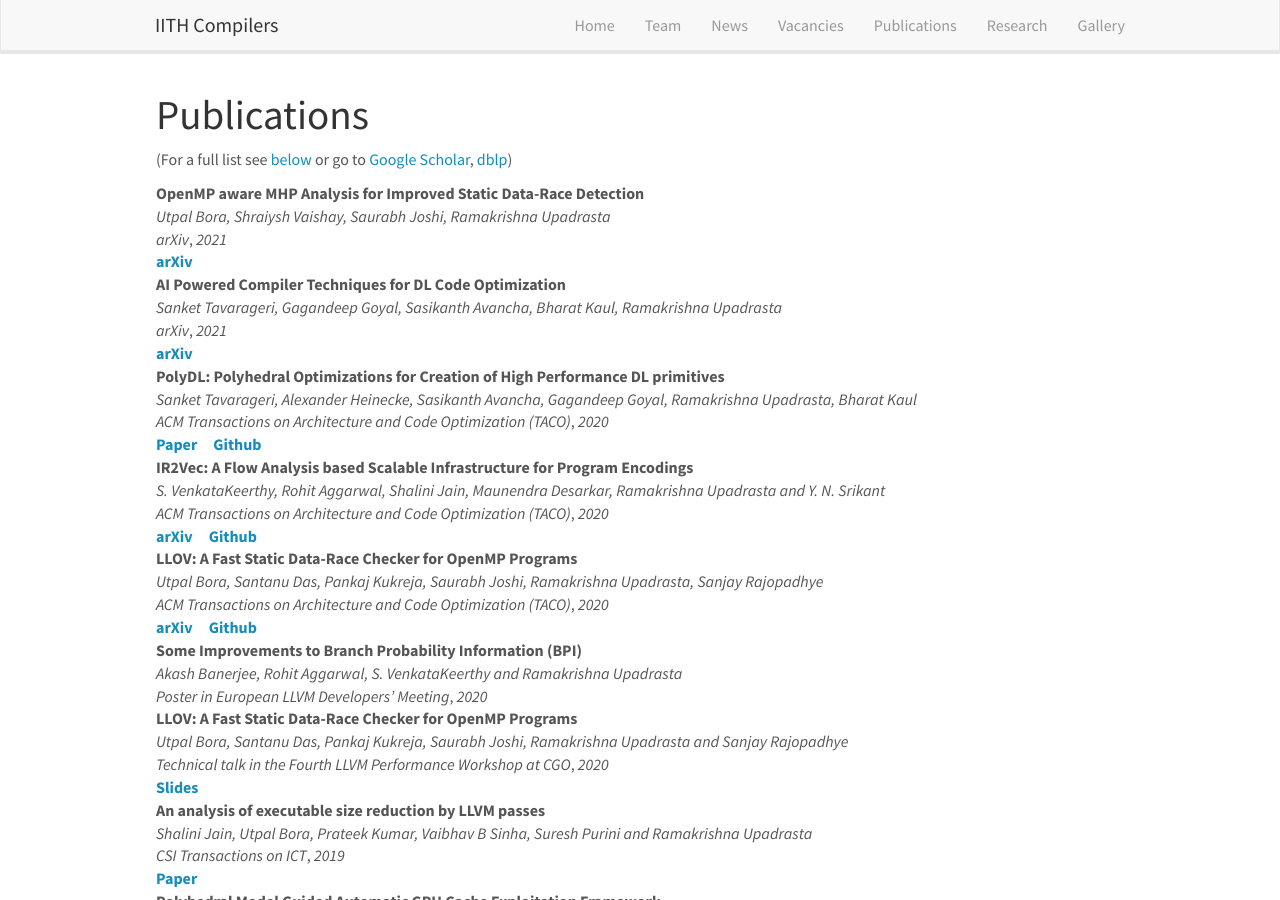
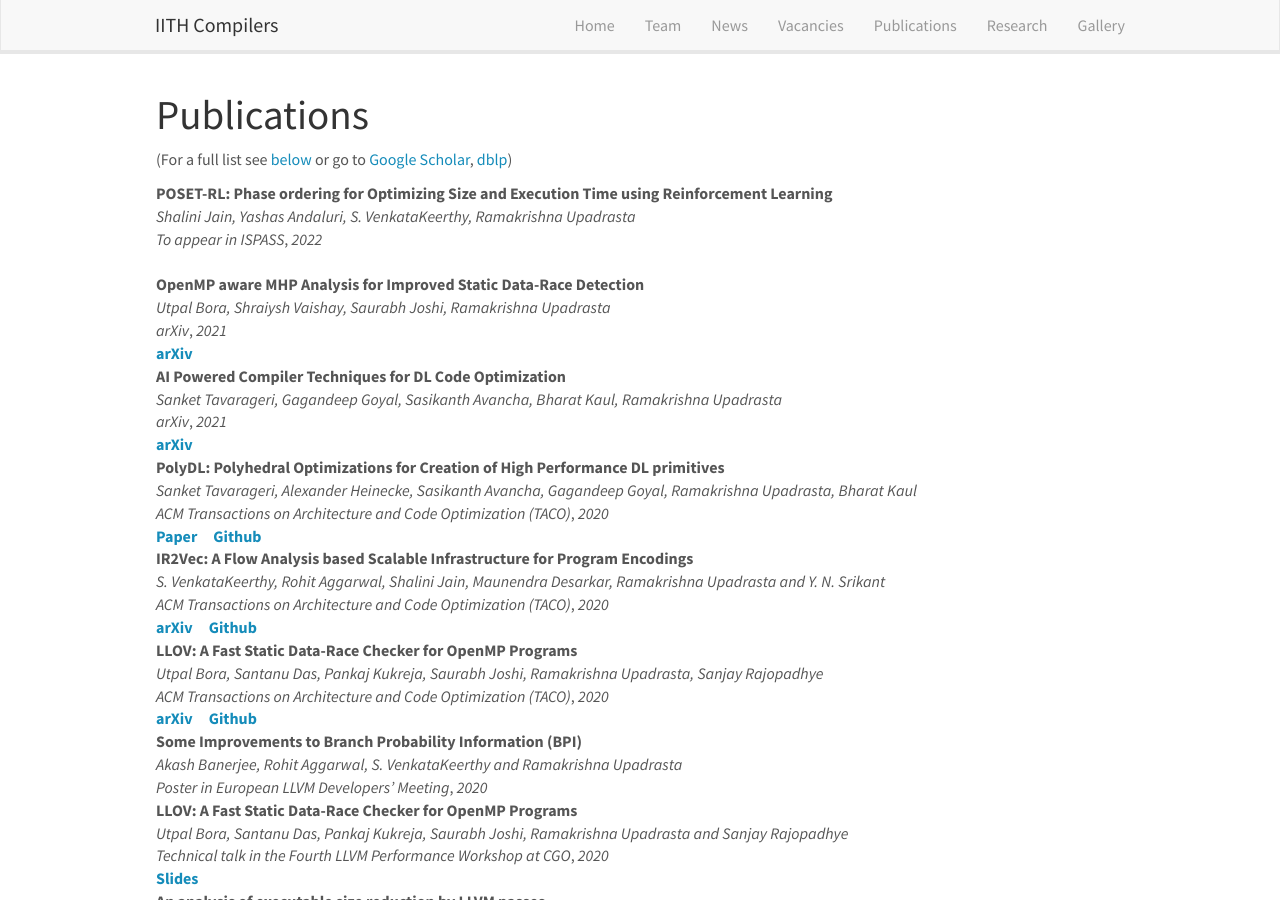
Before and after one commit to utpalbora/compilers.cse.iith.ac.in, a Jekyll site: the page built from _pages/publications.md, in a window 1280 px wide and 900 px high. Built offline with Jekyll 4.4.1, drawn with Linux system fonts in a browser that asks for light colours; nearby versions of some CDN libraries.

Commit message:
Add page for POSET-RL (#49)
* Initial POSET-RL page

* Updating poset_rl page

* Add poset-rl to publications and research

* Update poset-rl page

* Update POSET-RL description

* Update ISPASS news

```diff
--- a/_data/news.yml
+++ b/_data/news.yml
@@ -1,8 +1,8 @@
 - date: 2022-3-18
-  status: "Acceptance of paper by Shalini et al in ISPASS 2022"
+  status: "Acceptance of paper by Shalini et al. in ISPASS 2022"
   new: "false"
   url: ""
-  headline: "Congratulations to Shalini Jain, S. VenkataKeerthy and Yashas Andaluri for acceptance of their paper in ISPASS"
+  headline: "Congratulations to Shalini Jain, Yashas Andaluri, S. VenkataKeerthy and Ramakrishna Upadrasta for acceptance of their paper on Phase ordering for Optimizing Size and Execution Time using Reinforcement Learning in ISPASS 2022"
 
 - date: 2021-9-24
   status: "Venkat awarded Google PhD Fellowship 2021"
--- a/_data/publist.yml
+++ b/_data/publist.yml
@@ -1,3 +1,17 @@
+- title: "POSET-RL: Phase ordering for Optimizing Size and Execution Time using Reinforcement Learning"
+  authors: "Shalini Jain, Yashas Andaluri, S. VenkataKeerthy, Ramakrishna Upadrasta"
+  year: "2022"
+  publishedAt: "To appear in ISPASS"
+  type: "Conference"
+  image: ""
+  link:
+    url: ""
+    display:  ""
+    slides: ""
+    authorCopy: ""
+  highlight: 1
+  news2:
+
 - title: "OpenMP aware MHP Analysis for Improved Static Data-Race Detection"
   authors: "Utpal Bora, Shraiysh Vaishay, Saurabh Joshi, Ramakrishna Upadrasta"
   year: "2021"
```
Also changed, not shown: _pages/poset_rl.md (added, +68 -0 lines), _pages/research.md (+3 -0 lines), images/projects/poset_rl/ODG_old.png (added), images/projects/poset_rl/SPEC-2017_x86_runtime_1.png (added), images/projects/poset_rl/SPEC-2017_x86_runtime_2.png (added), images/projects/poset_rl/SPEC-x86-binary-size1.png (added), images/projects/poset_rl/SPEC-x86-binary-size2.png (added), images/projects/poset_rl/flowgraph.png (added), images/projects/poset_rl/size_table.png (added).
